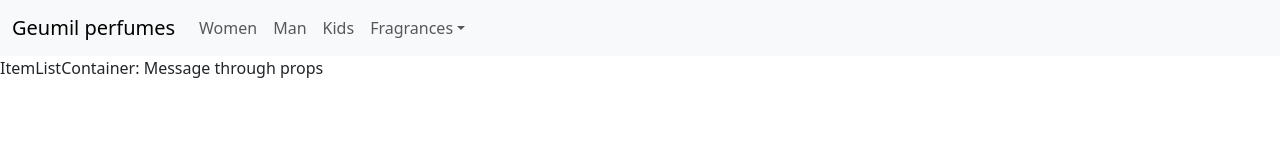
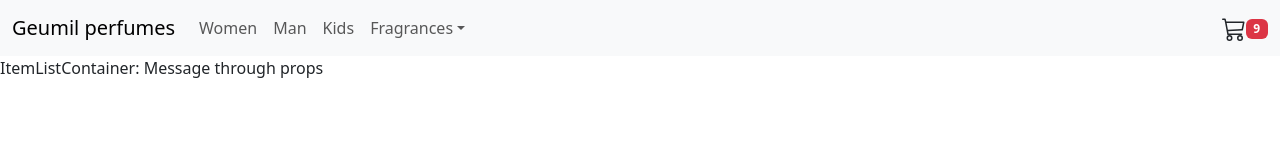
Before and after one commit to alvaro2aur/PreEntrega1-Urdaneta, a React (Create React App) app: page / in a window 1280 px wide. Shown: the top 160 px of the page. Built offline with nearby package versions, Linux system fonts and the light colour scheme.

Commit message:
feat: use CardWidget component into Navbar

```diff
--- a/src/Components/NavBar/NavBar.jsx
+++ b/src/Components/NavBar/NavBar.jsx
@@ -28,6 +28,7 @@ const NavBar = () => {
               <NavDropdown.Item href="#action4">Spring</NavDropdown.Item>
             </NavDropdown>
           </Nav>
+          <CardWidget />
         </Navbar.Collapse>
       </Container>
     </Navbar>
```
